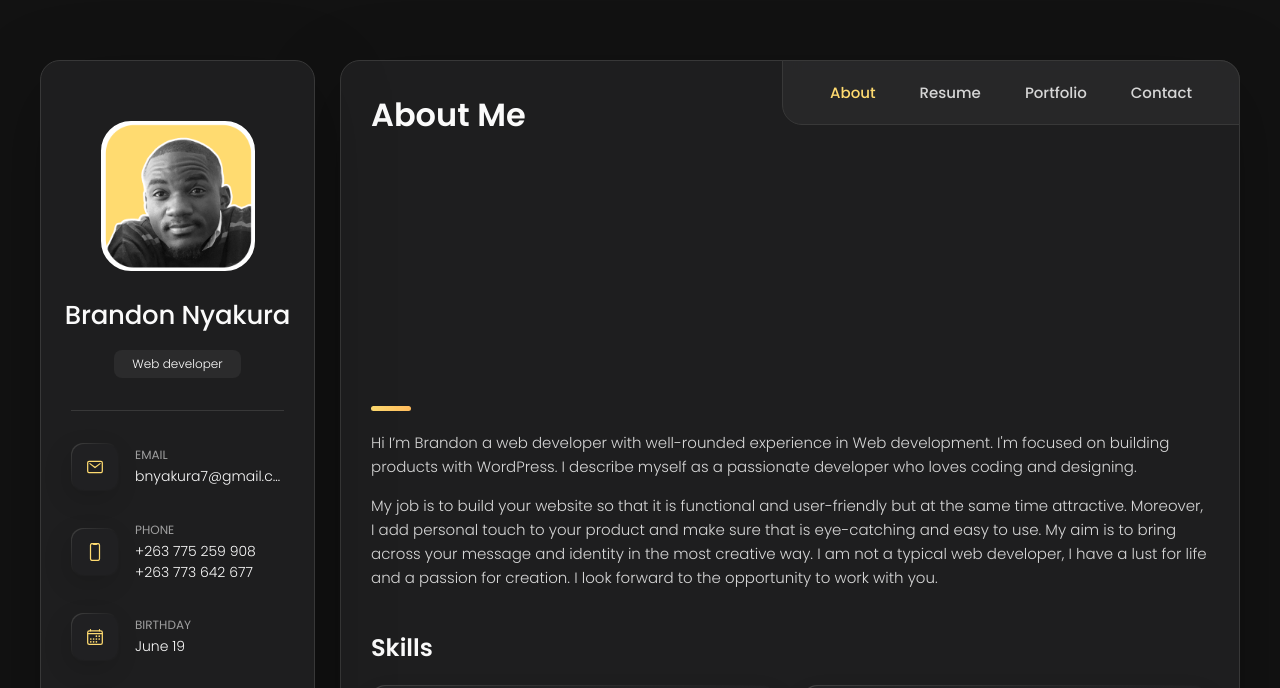
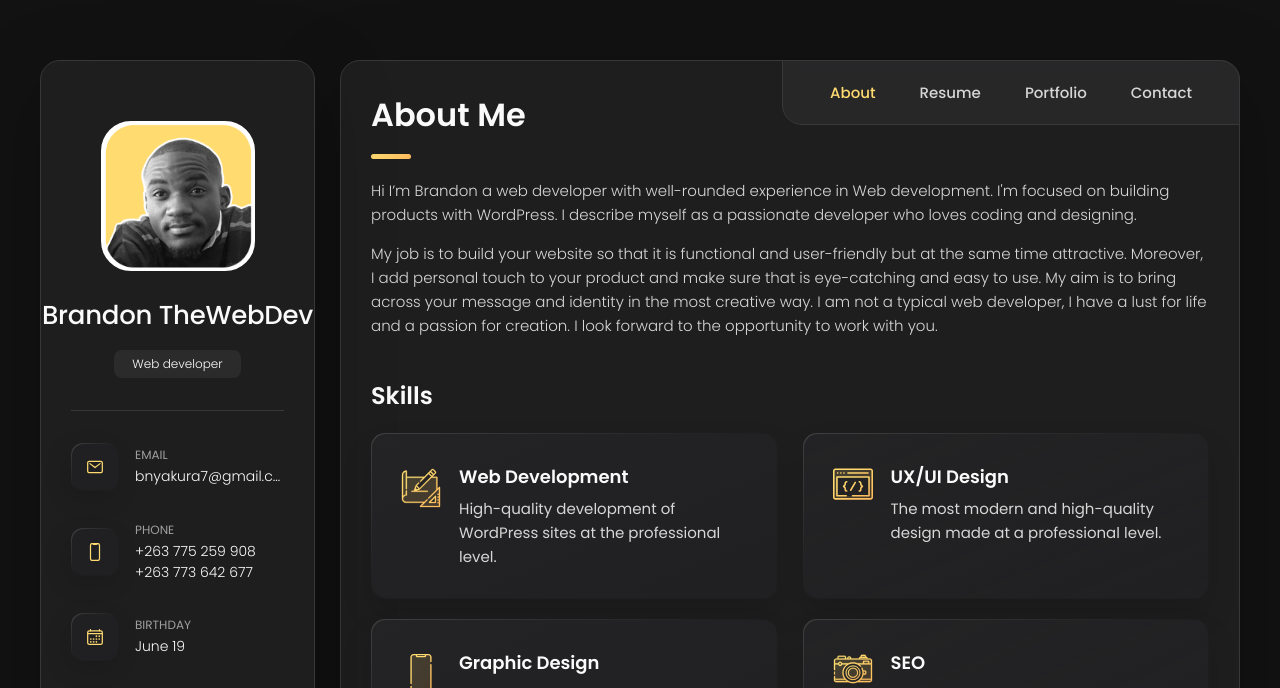
Before and after one commit to bnyakura/bnyakura.github.io, a plain HTML site: page index.html in a window 1280 px wide. Shown: the top 688 px of the page. Drawn offline with nearby package versions, Linux system fonts and the light colour scheme.

Commit message:
Update index.html

```diff
--- a/index.html
+++ b/index.html
@@ -55,7 +55,7 @@
         </figure>
 
         <div class="info-content">
-          <h1 class="name" title="Richard hanrick">Brandon Nyakura</h1>
+          <h1 class="name" title="Richard hanrick">Brandon TheWebDev</h1>
 
           <p class="title">Web developer</p>
         </div>
@@ -209,7 +209,7 @@
       <article class="about  active" data-page="about">
 
         <header>
-          <h2 class="h2 article-title" style="min-height: 10em;">About me</h2>
+          <h2 class="h2 article-title">About me</h2>
         </header>
 
         <section class="about-text">
```
